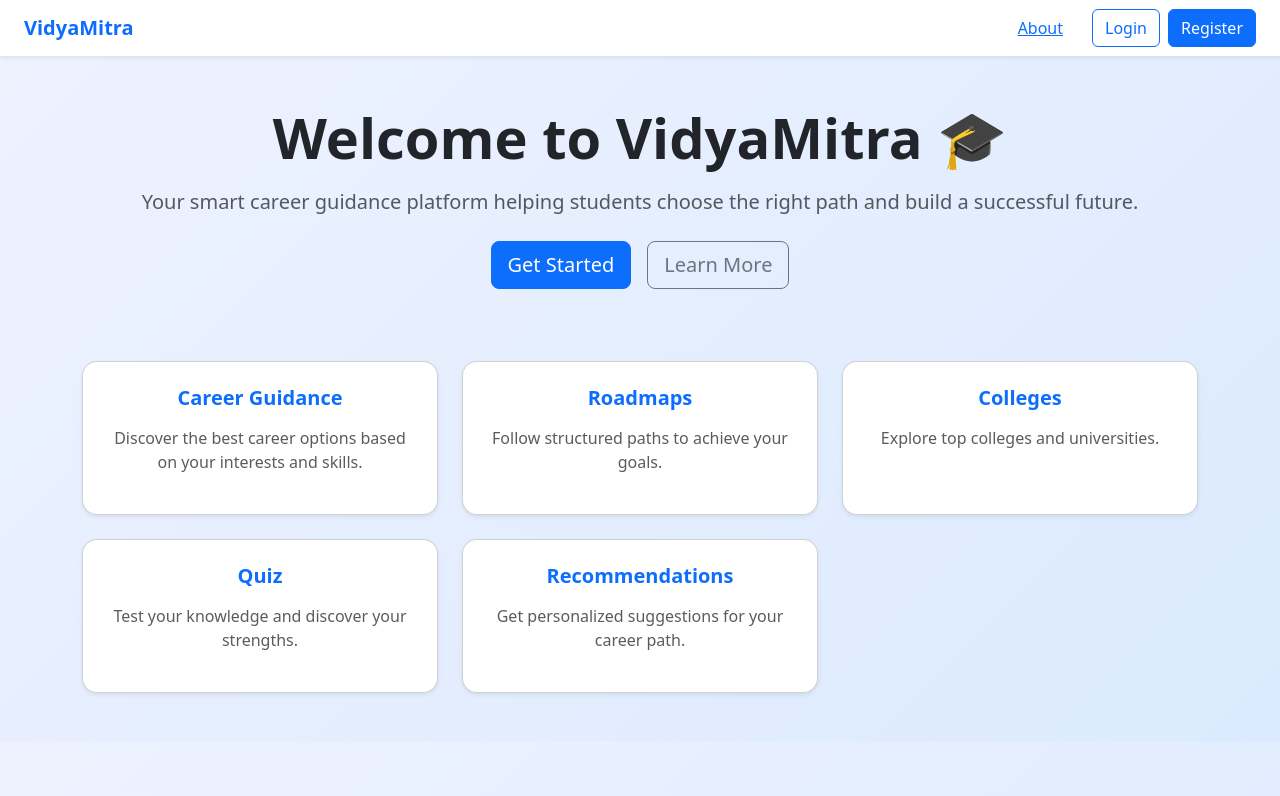
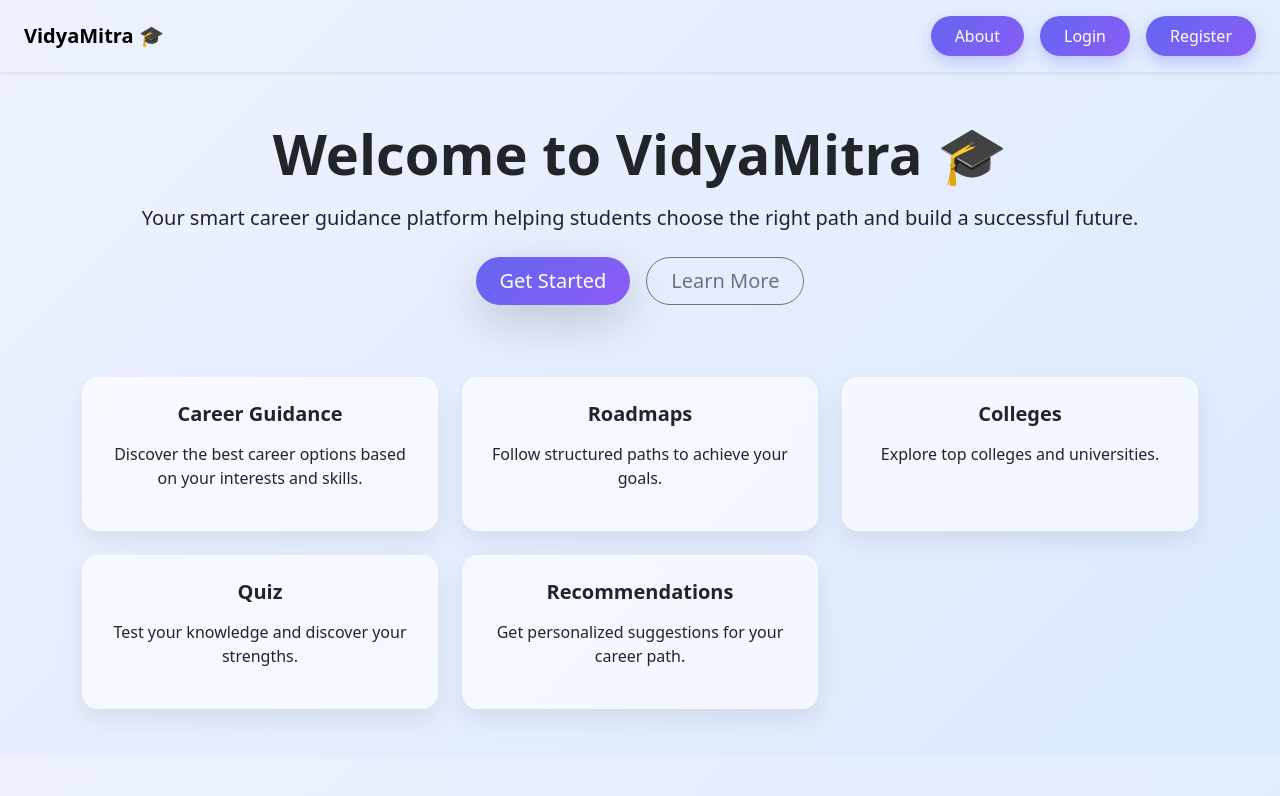
Before and after one commit to lohith2605/Vidya-Mitra, a React app in the folder frontend/: page / in a window 1280 px wide. Shown: the top 796 px of the page. Built offline with nearby package versions, Linux system fonts and the light colour scheme; the HTML template or start-up script is replaced by a standard one.

Commit message:
homepages changes

```diff
--- a/frontend/src/components/PublicNavbar.jsx
+++ b/frontend/src/components/PublicNavbar.jsx
@@ -2,23 +2,59 @@ import { Link } from "react-router-dom";
 
 function PublicNavbar() {
   return (
-    <nav className="navbar navbar-expand-lg navbar-light bg-white shadow-sm px-4">
-      <span className="navbar-brand fw-bold text-primary">
-        VidyaMitra
+    <nav className="navbar navbar-expand-lg px-4 py-3 bg-white/70 backdrop-blur-lg shadow-sm">
+
+      <span className="navbar-brand fw-bold text-xl">
+        VidyaMitra 🎓
       </span>
 
-      <div className="ms-auto">
-        <Link to="/about" className="btn btn-link me-3">
+      <div className="ms-auto d-flex align-items-center gap-3">
+
+        {/* About */}
+        <Link
+          to="/about"
+          className="px-4 py-2 rounded-pill text-white fw-medium"
+          style={{
+            color: "white",
+            textDecoration: "none",
+            background: "linear-gradient(135deg, #6366f1, #8b5cf6)",
+            boxShadow: "0 6px 15px rgba(99,102,241,0.3)",
+            border: "none"
+          }}
+        >
           About
         </Link>
 
-        <Link to="/login" className="btn btn-outline-primary me-2">
+        {/* Login */}
+        <Link
+          to="/login"
+          className="px-4 py-2 rounded-pill text-white fw-medium"
+          style={{
+            color: "white",
+            textDecoration: "none",
+            background: "linear-gradient(135deg, #6366f1, #8b5cf6)",
+            boxShadow: "0 6px 15px rgba(99,102,241,0.3)",
+            border: "none"
+          }}
+        >
           Login
         </Link>
 
-        <Link to="/register" className="btn btn-primary">
+        {/* Register */}
+        <Link
+          to="/register"
+          className="px-4 py-2 rounded-pill text-white fw-medium"
+          style={{
+            color: "white",
+            textDecoration: "none",
+            background: "linear-gradient(135deg, #6366f1, #8b5cf6)",
+            boxShadow: "0 6px 15px rgba(99,102,241,0.3)",
+            border: "none"
+          }}
+        >
           Register
         </Link>
+
       </div>
     </nav>
   );
--- a/frontend/src/pages/PublicHome.jsx
+++ b/frontend/src/pages/PublicHome.jsx
@@ -5,31 +5,37 @@ function PublicHome() {
   const navigate = useNavigate();
 
   return (
-    <>
+    <div className="min-h-screen font-[Inter] bg-gradient-to-br from-slate-50 via-indigo-50 to-purple-100">
+
       <PublicNavbar />
 
       <div className="container text-center py-5">
 
         {/* HERO */}
-        <h1 className="display-4 fw-bold">
+        <h1 className="display-4 fw-bold text-5xl md:text-6xl tracking-tight bg-gradient-to-r from-indigo-600 via-purple-600 to-blue-500 text-transparent bg-clip-text">
           Welcome to VidyaMitra 🎓
         </h1>
 
-        <p className="lead text-muted mt-3">
+        <p className="lead mt-3 text-gray-600 text-lg leading-relaxed max-w-2xl mx-auto">
           Your smart career guidance platform helping students
           choose the right path and build a successful future.
         </p>
 
-        <div className="mt-4">
+        <div className="mt-4 d-flex justify-content-center gap-3 flex-wrap">
           <button
-            className="btn btn-primary btn-lg me-3"
+            className="btn btn-primary btn-lg px-4 py-2 rounded-pill shadow-lg"
+            style={{
+              background: "linear-gradient(135deg, #6366f1, #8b5cf6)",
+              border: "none",
+              boxShadow: "0 8px 20px rgba(99,102,241,0.3)"
+            }}
             onClick={() => navigate("/login")}
           >
             Get Started
           </button>
 
           <button
-            className="btn btn-outline-secondary btn-lg"
+            className="btn btn-outline-secondary btn-lg px-4 py-2 rounded-pill bg-white/70 backdrop-blur-md"
             onClick={() => navigate("/about")}
           >
             Learn More
@@ -39,70 +45,54 @@ function PublicHome() {
         {/* CARDS */}
         <div className="row mt-5 g-4">
 
-          {/* Career */}
-          <div className="col-md-4">
-            <div className="card p-4 h-100 shadow-sm">
-              <h5 className="fw-bold text-primary">
-                Career Guidance
-              </h5>
-              <p className="text-muted mt-2">
-                Discover the best career options based on your
-                interests and skills.
-              </p>
+          {[
+            {
+              title: "Career Guidance",
+              desc: "Discover the best career options based on your interests and skills.",
+            },
+            {
+              title: "Roadmaps",
+              desc: "Follow structured paths to achieve your goals.",
+            },
+            {
+              title: "Colleges",
+              desc: "Explore top colleges and universities.",
+            },
+            {
+              title: "Quiz",
+              desc: "Test your knowledge and discover your strengths.",
+            },
+            {
+              title: "Recommendations",
+              desc: "Get personalized suggestions for your career path.",
+            },
+          ].map((item, i) => (
+            <div className="col-md-4" key={i}>
+              <div
+                className="card p-4 h-100"
+                style={{
+                  borderRadius: "16px",
+                  background: "rgba(255,255,255,0.6)",
+                  backdropFilter: "blur(10px)",
+                  border: "1px solid rgba(255,255,255,0.4)",
+                  boxShadow: "0 10px 25px rgba(0,0,0,0.08)",
+                  transition: "0.3s"
+                }}
+              >
+                <h5 className="fw-bold text-indigo-600">
+                  {item.title}
+                </h5>
+
+                <p className="mt-2 text-gray-600">
+                  {item.desc}
+                </p>
+              </div>
             </div>
-          </div>
-
-          {/* Roadmaps */}
-          <div className="col-md-4">
-            <div className="card p-4 h-100 shadow-sm">
-              <h5 className="fw-bold text-primary">
-                Roadmaps
-              </h5>
-              <p className="text-muted mt-2">
-                Follow structured paths to achieve your goals.
-              </p>
-            </div>
-          </div>
-
-          {/* Colleges */}
-          <div className="col-md-4">
-            <div className="card p-4 h-100 shadow-sm">
-              <h5 className="fw-bold text-primary">
-                Colleges
-              </h5>
-              <p className="text-muted mt-2">
-                Explore top colleges and universities.
-              </p>
-            </div>
-          </div>
-
-          {/* Quiz */}
-          <div className="col-md-4">
-            <div className="card p-4 h-100 shadow-sm">
-              <h5 className="fw-bold text-primary">
-                Quiz
-              </h5>
-              <p className="text-muted mt-2">
-                Test your knowledge and discover your strengths.
-              </p>
-            </div>
-          </div>
-
-          {/* Recommendations */}
-          <div className="col-md-4">
-            <div className="card p-4 h-100 shadow-sm">
-              <h5 className="fw-bold text-primary">
-                Recommendations
-              </h5>
-              <p className="text-muted mt-2">
-                Get personalized suggestions for your career path.
-              </p>
-            </div>
-          </div>
+          ))}
 
         </div>
       </div>
-    </>
+    </div>
   );
 }
 
```
Also changed, not shown: frontend/src/index.css (line endings or trailing spaces).
